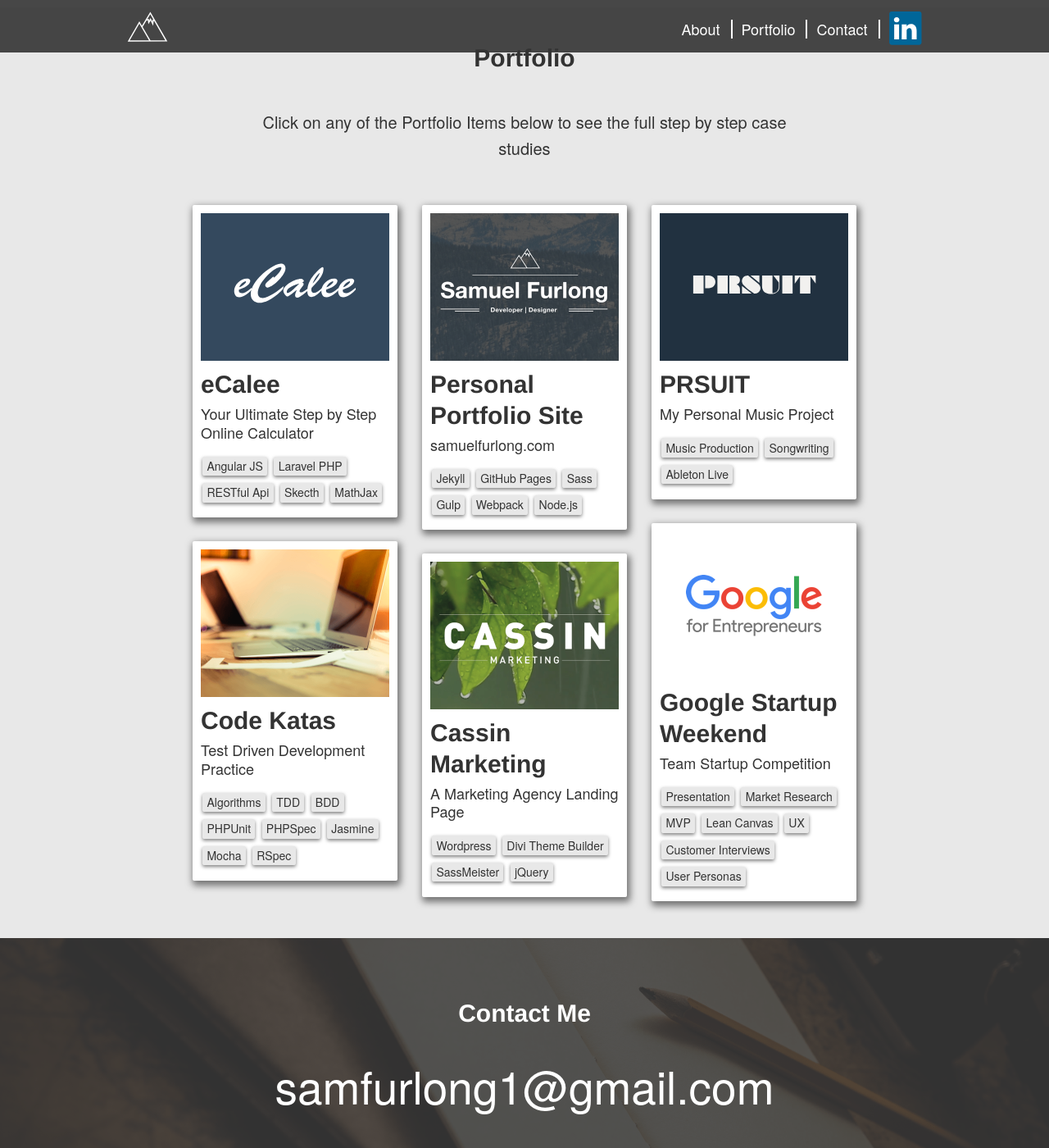
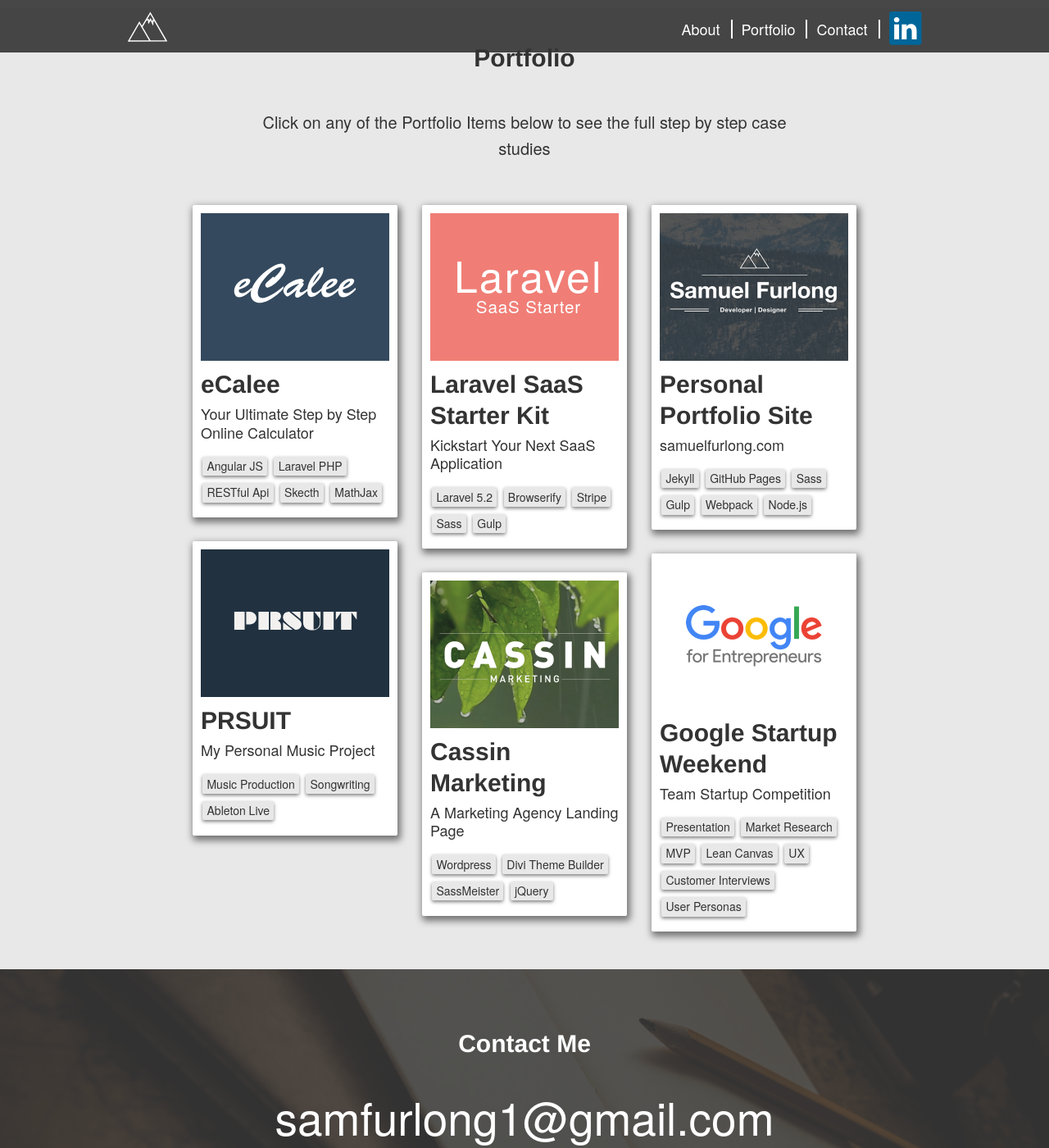
Before and after one commit to samfurlong/blog, a Jekyll site: the page built from index.html, in a window 1280 px wide and 1400 px high, scrolled down 1220 px. Shown: the whole window at 82% size. Built offline with Jekyll 4.4.1, drawn with Linux system fonts in a browser that asks for light colours.

Commit message:
updated portfolio items

```diff
--- a/_config.yml
+++ b/_config.yml
@@ -32,9 +32,9 @@
 
 projects: [
   'ecalee',
+  'saas-starter',
   'personal-portfolio',
   'prsuit',
   'google-startup-weekend',
-  'code_katas',
   'cassin-marketing',
 ]
--- a/_dev/src/sass/2-base/_variables.scss
+++ b/_dev/src/sass/2-base/_variables.scss
@@ -53,6 +53,7 @@
   'personal-portfolio': url($img-path-portfolio + "personal-portfolio.png"),
   'cassin-marketing': url($img-path-portfolio + "cassin-marketing.png"),
   'code_katas': url($img-path-portfolio + "code_katas.png"),
+  'saas-starter': url($img-path-portfolio + "Laravel-SaaS-Starter.svg"),
   'google-startup-weekend': url($img-path-portfolio + $img-portfolio-google-1),
 );
 
--- /dev/null
+++ b/_projects/2016-05-27-saas-starter.markdown
@@ -0,0 +1,15 @@
+---
+project: saas-starter
+title: Laravel SaaS Starter Kit
+subtitle: Kickstart Your Next SaaS Application
+tags: [
+  'Laravel 5.2',
+  'Browserify',
+  'Stripe',
+  'Sass',
+  'Gulp'
+  ]
+permalink: portfolio/Laravel-SaaS-Starter/
+layout: project
+---
+Case Study Coming Soon
--- /dev/null
+++ b/_redirects/saas-saas-starter.markdown
@@ -0,0 +1,5 @@
+---
+permalink: /saas/
+layout: redirect
+redirect: /portfolio/Laravel-SaaS-Starter/
+---
```
Also changed, not shown: _dev/src/images/portfolio/Laravel-SaaS-Starter.svg (added), assets/css/style.css, assets/images/portfolio/Laravel-SaaS-Starter.svg (added), 1 other file.
